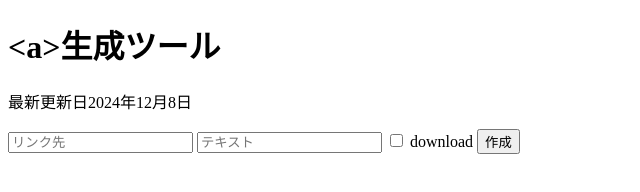
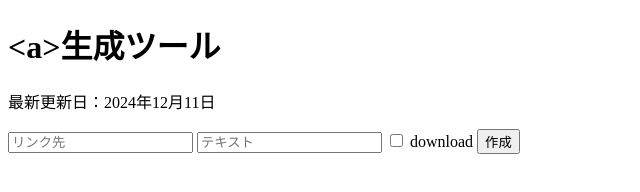
Before and after one commit to samugarinoko/html-generator, a plain HTML site: page a-tag/index.html in a window 1280 px wide. Shown: the full height of the page, 0-640 px from the left. Drawn offline with Linux system fonts and the light colour scheme.

Commit message:
Update index.html

```diff
--- a/a-tag/index.html
+++ b/a-tag/index.html
@@ -5,7 +5,7 @@
 </head>
 <body>
     <h1>&lt;a&gt;生成ツール</h1>
-    <p>最新更新日2024年12月8日</p>
+    <p>最新更新日：2024年12月11日</p>
     <input type="text" id="link" placeholder="リンク先">
     <input type="text" id="text" placeholder="テキスト">
 
```
